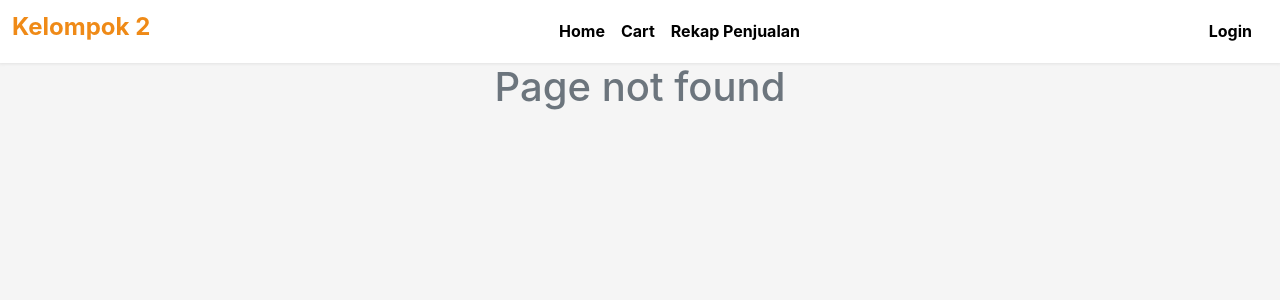
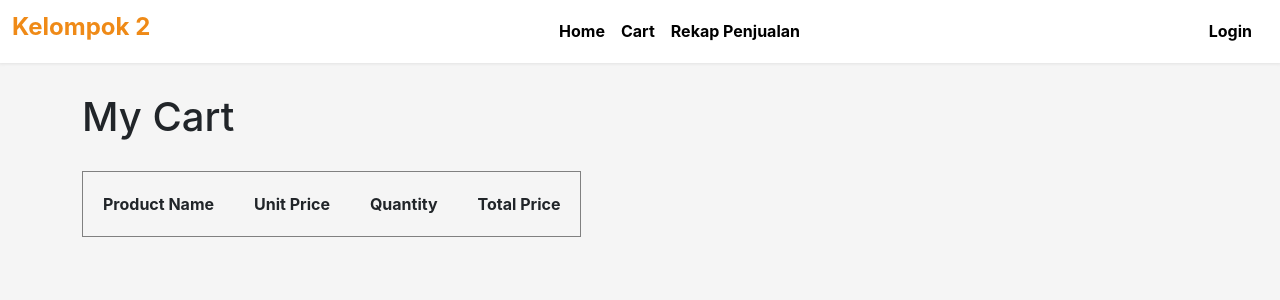
Before and after one commit to hilmanfjrsy/RCTN-Project2, a React (Create React App) app: page /cart in a window 1280 px wide. Before the commit this address had no page. Shown: the top 300 px of the page. Built offline with nearby package versions, Linux system fonts and the light colour scheme.

Commit message:
add styling cart

```diff
--- a/src/Global-styles.css
+++ b/src/Global-styles.css
@@ -48,15 +48,17 @@ p {
 
 .container-detailimg {
   margin: 30px;
+  margin-left: 60px;
 }
 
 .container-product {
   margin: 80px;
+
 }
 
 .container-detailproduct {
   margin: 40px;
-
+  padding-right: 70px;
 }
 
 
@@ -223,13 +225,15 @@ form {
 }
 
 .detailquantity{
-  display: flex;
-  flex-direction: row;
+  /* display: flex */
+  /* flex-direction: row; */
   margin-top: 10px;
+
+  height: 30px;
 }
 
 .detailtitle{
-  font-size: 24px;
+  font-size: 36px;
   font-weight: bold;
 }
 
--- a/src/components/Navigation.js
+++ b/src/components/Navigation.js
@@ -28,7 +28,7 @@ const Navigation = () => {
               </Link>
             </li>
             <li className="nav-item">
-              <Link to="#" className="nav-link">
+              <Link to="/cart" className="nav-link">
                 Cart
               </Link>
             </li>
--- a/src/navigation/BaseRouter.js
+++ b/src/navigation/BaseRouter.js
@@ -3,6 +3,7 @@ import { Switch, Route } from "react-router-dom";
 import Home from "../pages/Home";
 import Login from "../pages/Login";
 import Detail from "../pages/DetailProduct";
+import Cart from "../pages/Cart";
 
 export default function BaseRouter() {
   return (
@@ -10,6 +11,7 @@ export default function BaseRouter() {
       <Route exact path="/" component={Home} />
       <Route path="/login" component={Login} />
       <Route path="/detail/:itemID" component={Detail} />
+      <Route path="/cart" component={Cart} />
       <Route path="*" component={Is404} />
     </Switch>
   );
--- /dev/null
+++ b/src/pages/Cart.js
@@ -0,0 +1,29 @@
+import React, { useEffect, useState } from "react";
+
+export default function Cart() {
+
+    const [itemQuantity, setItemQuantity] = useState(1);
+
+    return (
+        <div className="bg-cartpage">
+            <div className="container">
+                <div style={{ marginBottom:30, marginTop:30}}>
+                    <h1>My Cart</h1>
+               </div>
+                <div>
+                    <table border="1" cellpadding="20" >
+                        <thead>
+                        <tr>
+                            <th>Product Name</th>
+                            <th>Unit Price</th>
+                            <th>Quantity</th>
+                            <th>Total Price</th>
+                        </tr>
+
+                        </thead>
+                    </table>
+               </div>
+            </div>
+        </div>
+    )
+}
--- a/src/pages/DetailProduct.js
+++ b/src/pages/DetailProduct.js
@@ -1,32 +1,36 @@
 import React, { useEffect, useState } from "react";
 import { useHistory, useLocation, useParams } from "react-router";
-import { getRequest } from "../config/GlobalFunc";
+
 import { getRating } from "../config/GlobalFunc";
 
 function Detail() {
-  const history = useHistory();
   const { state } = useLocation();
-  const params = useParams();
+
+  const addToCart = () => {
+
+  }
 
   return (
-    <div className="container-fluid">
-      <div className="container-product" style={{ display: "flex" }}>
-        <div className="container-img" style={{ flex: 1 }}>
+    <div className="container-detailfluid">
+      <div className="container-detailproduct" style={{ display: "flex" }}>
+        <div className="container-detailimg" style={{ flex: 1 }}>
           <img
             src={state.detail.image}
             style={{ width: "50%" }}
             alt={state.detail.title}
           />
         </div>
-        <div style={{ flex: 1 }}>
-          <h1>{state.detail.title}</h1>
-          <h3>{state.detail.category}</h3>
-          <p>{state.detail.description}</p>
+        <div className="detailform" style={{ flex: 1 }}>
+          <div className="detailtitle">{state.detail.title}</div>
+          <div className="detailcategory">{state.detail.category}</div>
+          <div className="detaildescription">{state.detail.description}</div>
           {getRating(state.detail.rating.rate, state.detail.rating.count, 10)}
-
-          <h3>{state.detail.price}</h3>
-
-          <button type="button" className="btn btn-dark w-100 mt-3">
+          <h5 style={{ marginTop: 20 }}>Quantity</h5>
+        <div className="detailquantity">
+            <input type="number" name="number" value="quantity" style={{ width:50 }}/>
+        </div>
+          <div className="detailprice">${state.detail.price}</div>
+          <button type="button" className="btn btn-dark w-100 mt-3" onClick={addToCart}>
             <i class="fas fa-cart-plus"></i> Add to cart
           </button>
         </div>
```
